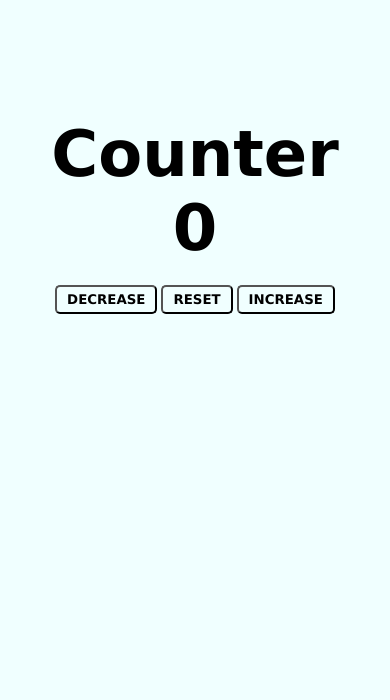
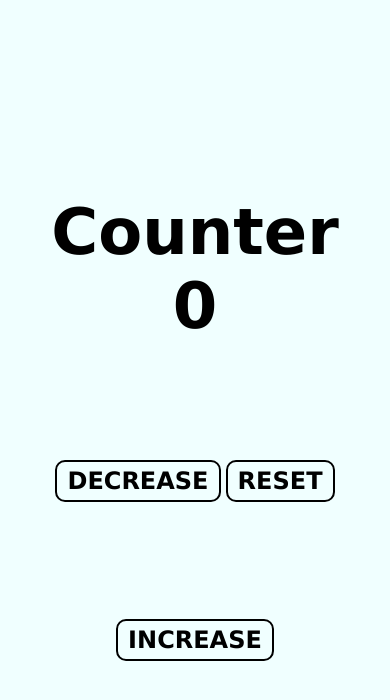
Before and after one commit to RadenkovicVR/Counter, a plain HTML site: page index.html in a window 390 px wide. Drawn offline with Linux system fonts and the light colour scheme.

Commit message:
Code cleanup

```diff
--- a/style.css
+++ b/style.css
@@ -6,16 +6,13 @@
 
 body{
     background-color: azure;
-}
-
-.container{
-text-align: center;
+    text-align: center;
+    font-family: 'Lucida Sans', 'Lucida Sans Regular', 'Lucida Grande', 'Lucida Sans Unicode', Geneva, Verdana, sans-serif;
 }
 
 h2{
-    font-family: 'Lucida Sans', 'Lucida Sans Regular', 'Lucida Grande', 'Lucida Sans Unicode', Geneva, Verdana, sans-serif;
     font-size: 48pt;
-    margin-top: 30%;
+    margin-top: 15%;
 }
 
 .counter{
@@ -36,3 +33,15 @@ h2{
     color: azure;
     cursor: pointer;
 }
+
+@media (max-width: 768px){
+    h2{
+        margin-top: 50%;
+    }
+    .btn{
+        font-size: x-large;
+        border-radius: 10px;
+        border: 2px solid black;
+        margin-top: 30%;
+    }
+}
```
